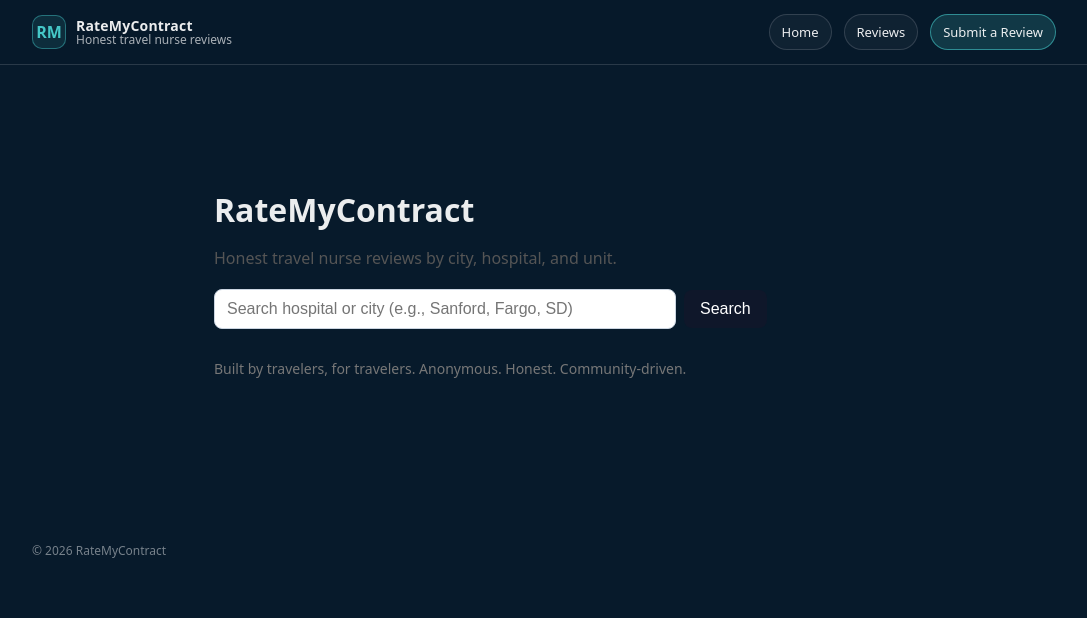
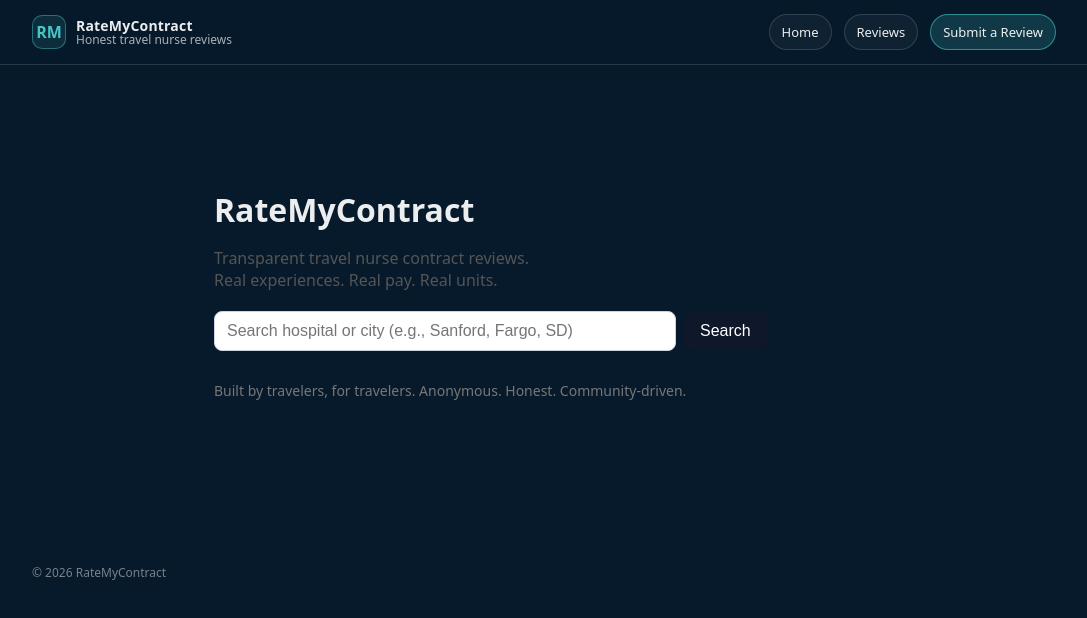
Before and after one commit to meggiehanson15/Ratemycontract, a Next.js app: page / in a window 1280 px wide. Shown: the top 618 px of the page, without its empty margins (96-1183 px from the left). Built offline with nearby package versions, Linux system fonts and the light colour scheme.

Commit message:
Update homepage copy

```diff
--- a/app/page.tsx
+++ b/app/page.tsx
@@ -79,7 +79,9 @@ export default function HomePage() {
       <h1 style={{ fontSize: 32, marginBottom: 10 }}>RateMyContract</h1>
 
       <p style={{ color: "#555", marginBottom: 20 }}>
-        Honest travel nurse reviews by city, hospital, and unit.
+        Transparent travel nurse contract reviews.
+        <br />
+        Real experiences. Real pay. Real units.
       </p>
 
       {/* SEARCH FORM */}
```
